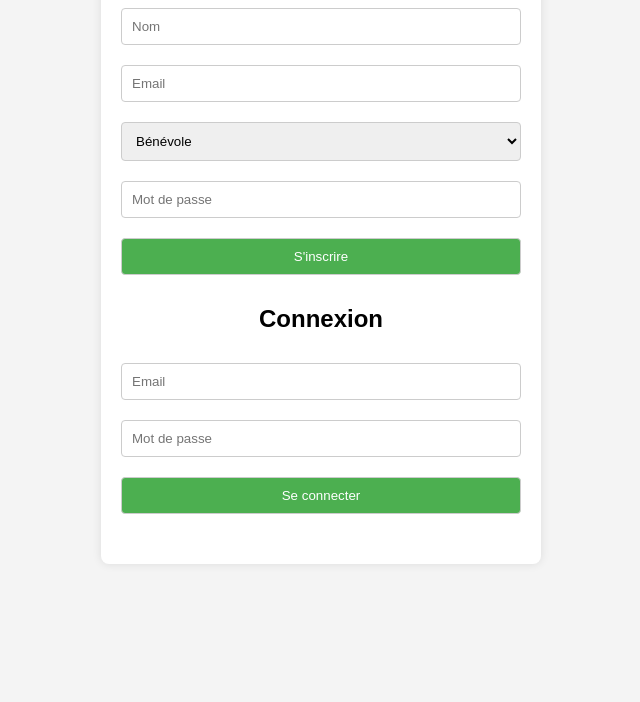
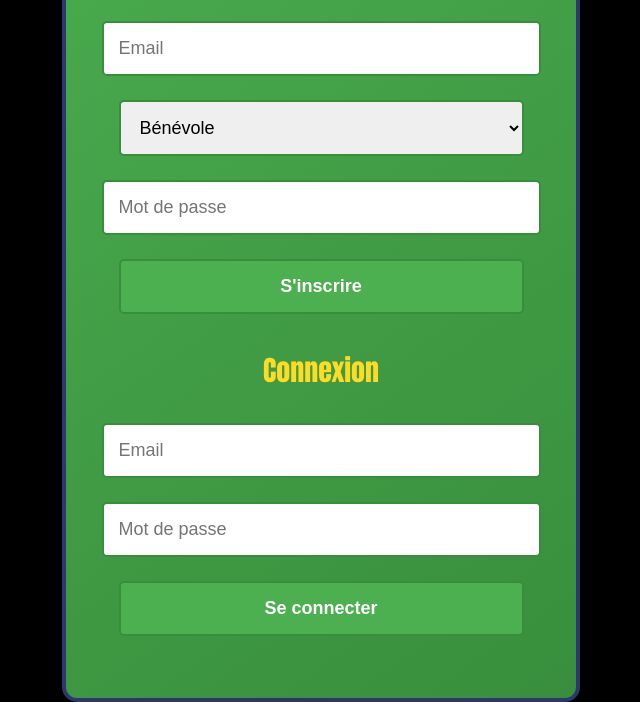
Before and after one commit to Nicolasch64/rendu-ccp2, a website: page frontend/index.html in a window 1280 px wide. Shown: the part 193-895 px from the top of the page, without its empty margins (319-959 px from the left). Before the commit the page ends 800 px from the top, so only its background shows below. Drawn offline with Linux system fonts and the light colour scheme.

Commit message:
amélioration frontend du formulaire

```diff
--- a/frontend/app.js
+++ b/frontend/app.js
@@ -3,7 +3,6 @@ document.addEventListener("DOMContentLoaded", () => {
 	const connexionForm = document.getElementById("connexion-form-element");
 	const messageDiv = document.getElementById("message");
 
-	// Inscription
 	inscriptionForm.addEventListener("submit", (e) => {
 		e.preventDefault();
 
@@ -32,7 +31,6 @@ document.addEventListener("DOMContentLoaded", () => {
 			});
 	});
 
-	// Connexion
 	connexionForm.addEventListener("submit", (e) => {
 		e.preventDefault();
 
@@ -51,7 +49,9 @@ document.addEventListener("DOMContentLoaded", () => {
 				if (data.token) {
 					messageDiv.textContent = "Connexion réussie !";
 					messageDiv.style.color = "green";
-					console.log("Token: ", data.token); // Afficher le token pour l'utiliser dans les prochaines requêtes
+					console.log("Token: ", data.token);
+
+					localStorage.setItem("token", data.token);
 				} else {
 					messageDiv.textContent = "Erreur lors de la connexion.";
 					messageDiv.style.color = "red";
--- a/frontend/style.css
+++ b/frontend/style.css
@@ -1,52 +1,101 @@
 body {
-	font-family: Arial, sans-serif;
+	font-family: "Impact", sans-serif;
 	display: flex;
 	justify-content: center;
 	align-items: center;
 	height: 100vh;
-	background-color: #f4f4f4;
 	margin: 0;
+	background-color: #000000;
 }
 
 .container {
-	width: 400px;
-	padding: 20px;
-	background-color: white;
-	border-radius: 8px;
-	box-shadow: 0 0 10px rgba(0, 0, 0, 0.1);
+	width: 450px;
+	padding: 30px;
+	background: linear-gradient(145deg, #4caf50, #388e3c);
+	border-radius: 15px;
+	box-shadow: 0 0 20px rgba(0, 0, 0, 0.2);
+	text-align: center;
+	color: white;
+	border: 4px solid #2c386b;
+	padding-top: 50px;
 }
 
-h1,
+h1 {
+	font-size: 36px;
+	margin-bottom: 20px;
+	text-transform: uppercase;
+	color: #555555;
+}
+
 h2 {
-	text-align: center;
+	font-size: 28px;
+	margin-bottom: 20px;
+	font-weight: bold;
+	color: #ffdb25;
 }
 
 form {
 	display: flex;
 	flex-direction: column;
+	align-items: center;
 }
 
 input,
 select,
 button {
-	padding: 10px;
-	margin: 10px 0;
-	border: 1px solid #ccc;
-	border-radius: 4px;
+	padding: 15px;
+	margin: 12px 0;
+	width: 90%;
+	border-radius: 5px;
+	border: 2px solid #388e3c;
+	font-size: 18px;
+}
+
+input:focus,
+select:focus {
+	outline: none;
+	border-color: #4caf50;
 }
 
 button {
-	background-color: #4caf50;
+	background-color: #4caf50; /* Vert Hulk */
 	color: white;
 	cursor: pointer;
+	font-size: 18px;
+	font-weight: bold;
+	transition: background-color 0.3s;
 }
 
 button:hover {
-	background-color: #45a049;
+	background-color: #388e3c;
+	transform: scale(1.05);
 }
 
 #message {
 	margin-top: 20px;
-	text-align: center;
+	font-size: 18px;
 	font-weight: bold;
 }
+
+@keyframes popin {
+	0% {
+		transform: scale(0);
+		opacity: 0;
+	}
+	100% {
+		transform: scale(1);
+		opacity: 1;
+	}
+}
+
+.container {
+	animation: popin 0.5s ease-in-out;
+}
+
+#message.success {
+	color: #4caf50;
+}
+
+#message.error {
+	color: #f44336;
+}
--- a/package.json
+++ b/package.json
@@ -12,6 +12,7 @@
 	"description": "",
 	"dependencies": {
 		"bcryptjs": "^3.0.2",
+		"cors": "^2.8.5",
 		"dotenv": "^16.4.7",
 		"express": "^4.21.2",
 		"jsonwebtoken": "^9.0.2",
--- a/server.js
+++ b/server.js
@@ -5,11 +5,13 @@ import authentiRoutes from "./routes/authentiRoutes.js";
 import utilisateurRoutes from "./routes/utilisateurRoutes.js";
 import missionRoutes from "./routes/missionRoutes.js";
 import candidatureRoutes from "./routes/candidatureRoutes.js";
+import cors from "cors";
 
 dotenv.config();
 
 const app = express();
 app.use(express.json());
+app.use(cors());
 
 const db = new sqlite3.Database("./plateforme_mission.db", (err) => {
 	if (err) {
```
Also changed, not shown: README.md, 3 other files.
